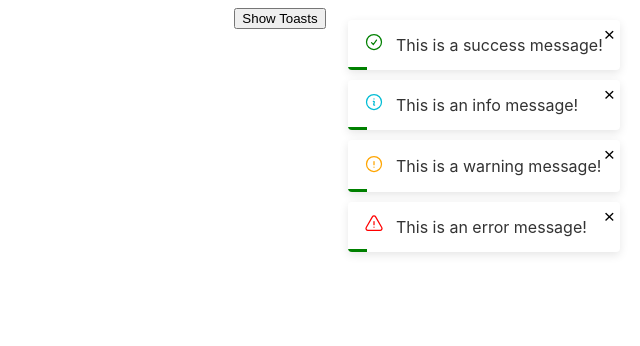
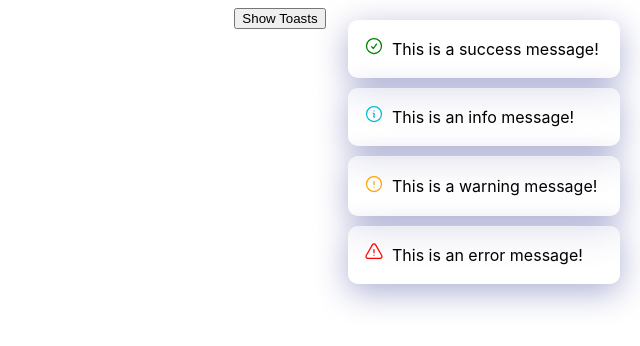
Before and after one commit to m-sohaibnadeem/react-smooth-toast, a React (Vite) app: page / in a window 1280 px wide. Both pictures are taken after a click on the button "Show Toasts". Shown: the top 346 px of the page, without its empty margins (640-1280 px from the left). Built offline with nearby package versions, Linux system fonts and the light colour scheme.

Commit message:
Rounded & Glass Variant Version 1.0.20 alpha

```diff
--- a/package.json
+++ b/package.json
@@ -1,7 +1,7 @@
 {
   "name": "react-smooth-toast",
   "private": false,
-  "version": "1.0.19",
+  "version": "1.0.20",
   "type": "module",
   "types": "dist/index.d.ts",
   "description": "A simple and customizable toast library for React",
--- a/src/App.tsx
+++ b/src/App.tsx
@@ -12,7 +12,7 @@ function App() {
   return (
   <div style={{display:"flex",justifyContent:"center",alignItems:"center"}}>
   <button style={{marginLeft:"35rem"}} onClick={showToast}>Show Toasts</button>
-  <ToastContainer position="top-right" variant="progress" />
+  <ToastContainer position="top-right" variant="glassmorphism" />
   </div>
   )
 }
--- a/src/components/Toast.css
+++ b/src/components/Toast.css
@@ -337,3 +337,154 @@ animation: toast-spring-center 0.5s ease-out forwards;
 92% { transform: translateY(-2%); }
 100% { transform: translateY(0%); }
 }
+
+/* Toast rounded styles */
+.toast-rounded {
+  border-radius: 20px;
+  padding: 8px 16px;
+  margin-bottom: 8px;
+  min-width: 15rem;
+  max-width: 30rem;
+  width: fit-content;
+  cursor: pointer;
+  color: #000;
+  display: flex;
+  align-items: center;
+  justify-content: space-between;
+  box-shadow: rgba(0, 0, 0, 0.1) 0px 2px 8px;
+  position: relative;
+  overflow: hidden;
+  font-size: 0.9rem;
+  opacity: 0;
+  transform: translateY(20px);
+  animation: toast-enter 0.3s ease-out forwards;
+}
+
+@keyframes toast-enter {
+  0% {
+    opacity: 0;
+    transform: translateY(20px);
+  }
+  100% {
+    opacity: 1;
+    transform: translateY(0);
+  }
+}
+
+.toast-rounded-content {
+  display: flex;
+  align-items: center;
+  gap: 8px;
+  flex-grow: 1;
+  overflow: hidden;
+  text-overflow: ellipsis;
+  white-space: nowrap;
+}
+
+.toast-rounded-close {
+  background: none;
+  border: none;
+  color: inherit;
+  font-size: 16px;
+  cursor: pointer;
+  padding: 0;
+  line-height: 1;
+  flex-shrink: 0;
+}
+
+.toast-rounded .toast-progress-bar {
+  position: absolute;
+  bottom: 0;
+  left: 0;
+  height: 2px;
+  background-color: green;
+  transition: width 10ms linear;
+  border-bottom-left-radius: 20px;
+  border-bottom-right-radius: 20px;
+}
+
+.toast-rounded.success { background-color: #E8F5E9; }
+.toast-rounded.error { background-color: #FFEBEE; }
+.toast-rounded.info { background-color: #E3F2FD; }
+.toast-rounded.warning { background-color: #FFF3E0; }
+.toast-glassmorphism {
+  background: rgba(255, 255, 255, 0.25);
+  backdrop-filter: blur(10px);
+  border: 1px solid rgba(255, 255, 255, 0.18);
+  box-shadow: 0 8px 32px 0 rgba(31, 38, 135, 0.37);
+  border-radius: 10px;
+  padding: 15px;
+  animation: glassmorphism-appear 0.5s ease-out forwards;
+}
+
+@keyframes glassmorphism-appear {
+  0% {
+    opacity: 0;
+    transform: scale(0.9) translateY(20px);
+    backdrop-filter: blur(0px);
+  }
+  100% {
+    opacity: 1;
+    transform: scale(1) translateY(0);
+    backdrop-filter: blur(10px);
+  }
+}
+
+.toast-glassmorphism-content {
+  display: flex;
+  align-items: center;
+  gap: 8px;
+  animation: content-fade-in 0.3s ease-out 0.2s both;
+}
+
+@keyframes content-fade-in {
+  from {
+    opacity: 0;
+    transform: translateY(10px);
+  }
+  to {
+    opacity: 1;
+    transform: translateY(0);
+  }
+}
+
+.toast-glassmorphism-close {
+  background: none;
+  border: none;
+  color: inherit;
+  font-size: 16px;
+  cursor: pointer;
+  padding: 0;
+  line-height: 1;
+  transition: transform 0.2s ease;
+}
+
+.toast-glassmorphism-close:hover {
+  transform: rotate(90deg);
+}
+
+.toast-glassmorphism .toast-progress-bar {
+  position: absolute;
+  bottom: 0;
+  left: 0;
+  height: 3px;
+  background-color: rgba(255, 255, 255, 0.5);
+  transition: width 10ms linear;
+  border-bottom-left-radius: 10px;
+  border-bottom-right-radius: 10px;
+  animation: progress-glow 1.5s ease-in-out infinite alternate;
+}
+
+@keyframes progress-glow {
+  from {
+    box-shadow: 0 0 2px rgba(255, 255, 255, 0.5);
+  }
+  to {
+    box-shadow: 0 0 10px rgba(255, 255, 255, 0.8);
+  }
+}
+
+.toast-glassmorphism.success { background-color: rgba(232, 245, 233, 0.25); }
+.toast-glassmorphism.error { background-color: rgba(255, 235, 238, 0.25); }
+.toast-glassmorphism.info { background-color: rgba(227, 242, 253, 0.25); }
+.toast-glassmorphism.warning { background-color: rgba(255, 243, 224, 0.25); }
--- a/src/components/Toast.tsx
+++ b/src/components/Toast.tsx
@@ -1,12 +1,12 @@
-import React, { useEffect, useState } from 'react';
+import React, { useEffect, useState, useCallback, useMemo } from 'react';
 import { ErrorIcon, InfoIcon, SpinnerIcon, SuccessIcon, WarningIcon } from '../icons';
 import './Toast.css';
-import { ToastOptions } from '../types/types';
+import { ToastOptions, ToastPosition, ToastVariant, ToastType } from '../types/types';
 
 interface ToastProps extends ToastOptions {
   removeToast: (id: string) => void;
-  variant?: 'minimal' | 'material' | 'modern' | 'progress';
-  position?: 'top-left' | 'top-right' | 'bottom-left' | 'bottom-right' | 'top-center' | 'bottom-center';
+  variant?: ToastVariant;
+  position?: ToastPosition;
   isPending?: boolean;
 }
 
@@ -26,7 +26,8 @@ const Toast: React.FC<ToastProps> = ({
   const [progress, setProgress] = useState<number>(100);
 
   useEffect(() => {
-    if (id) {
+    if (!id) return;
+
     const startTime = Date.now();
     const timer = setInterval(() => {
       const elapsedTime = Date.now() - startTime;
@@ -40,38 +41,59 @@ const Toast: React.FC<ToastProps> = ({
     }, 10);
 
     return () => clearInterval(timer);
-    }
   }, [id, removeToast, duration]);
 
-  const getIcon = () => {
+  const getIcon = useCallback(() => {
     if (icon) return <div className="icon-wrapper">{icon}</div>;
     if (isPending) return <SpinnerIcon />;
-    switch (type) {
-      case 'success': return <SuccessIcon />;
-      case 'info': return <InfoIcon />;
-      case 'error': return <ErrorIcon />;
-      case 'warning': return <WarningIcon />;
-      default: return null;
-    }
+    const icons: Record<ToastType, JSX.Element> = {
+      success: <SuccessIcon />,
+      info: <InfoIcon />,
+      error: <ErrorIcon />,
+      warning: <WarningIcon />
     };
-  const getAnimationClass = () => {
+    return icons[type] || null;
+  }, [icon, isPending, type]);
+
+  const getAnimationClass = useCallback(() => {
     if (variant === 'minimal') return 'toast-enter';
     if (position.includes('left')) return 'toast-enter-left';
     if (position.includes('right')) return 'toast-enter-right';
     return 'toast-enter-center';
-  };
+  }, [variant, position]);
 
-  const baseClassName = `toast ${type} ${variant} ${getAnimationClass()} ${className || ''}`;
-  const renderToast = (content: React.ReactNode) => (
+  const baseClassName = useMemo(() =>
+    `toast ${type} ${variant} ${getAnimationClass()} ${className || ''}`,
+    [type, variant, getAnimationClass, className]
+  );
+
+  const renderToast = useCallback((content: React.ReactNode) => (
     <div
       className={`toast ${type} ${variant} ${baseClassName} toast-enter`}
       style={style}
       onClick={() => id && removeToast(id)}
     >
       {content}
-      <div className="toast-progress-bar" style={{ width: `${progress}%`,position:"absolute",bottom:0,left:0,height:"3px",backgroundColor:"green",transition:"width 10ms linear", }} />
+      <div
+        className="toast-progress-bar"
+        style={{
+          width: `${progress}%`,
+          position: "absolute",
+          bottom: 0,
+          left: 0,
+          height: "3px",
+          backgroundColor: "green",
+          transition: "width 10ms linear",
+        }}
+      />
     </div>
-  );
+  ), [type, variant, baseClassName, style, id, removeToast, progress]);
+
+  const handleClose = useCallback((e: React.MouseEvent) => {
+    e.stopPropagation();
+    id && removeToast(id);
+  }, [id, removeToast]);
+
   if (variant === 'material') {
     return (
       <div
@@ -83,41 +105,77 @@ const Toast: React.FC<ToastProps> = ({
           {getIcon()}
           <span>{message}</span>
         </div>
-        <button className="toast-material-close" onClick={(e) => { e.stopPropagation(); id && removeToast(id); }}>
+        <button className="toast-material-close" onClick={handleClose}>
           &times;
         </button>
       </div>
     );
   }
-  if(variant === 'progress'){
-    return (
-    renderToast(
+
+  if (variant === 'progress') {
+    return renderToast(
       <>
         <div className="toast-content">
           {getIcon()}
           <span>{message}</span>
         </div>
-           <button className="toast-modern-close" onClick={(e) => { e.stopPropagation(); id && removeToast(id); }}>
+        <button className="toast-modern-close" onClick={handleClose}>
           &times;
         </button>
       </>
-    )
-    )
+    );
   }
+
+  if (variant === 'rounded') {
+    return (
+      <div
+        className={`toast-rounded ${type} ${baseClassName}`}
+        style={{...style, borderRadius: '25px'}}
+        onClick={() => id && removeToast(id)}
+      >
+        <div className="toast-rounded-content">
+          {getIcon()}
+          <span>{message}</span>
+        </div>
+      </div>
+    );
+  }
+
+  if (variant === 'glassmorphism') {
+    return (
+      <div
+        className={`toast-glassmorphism ${type} ${baseClassName}`}
+        style={{
+          ...style,
+          background: 'rgba(255, 255, 255, 0.25)',
+          backdropFilter: 'blur(10px)',
+          border: '1px solid rgba(255, 255, 255, 0.18)',
+          boxShadow: '0 8px 32px 0 rgba(31, 38, 135, 0.37)',
+          borderRadius: '10px',
+          padding: '15px',
+        }}
+        onClick={() => id && removeToast(id)}
+      >
+        <div className="toast-glassmorphism-content">
+          {getIcon()}
+          <span>{message}</span>
+        </div>
+      </div>
+    );
+  }
+
   return (
     <div
       className={`toast ${type} ${variant} ${baseClassName} toast-enter`}
       style={style}
       onClick={() => id && removeToast(id)}
     >
-
       <div className="toast-content">
         {getIcon()}
         <span>{message}</span>
       </div>
     </div>
-)
-
+  );
 };
 
-export default Toast;
+export default React.memo(Toast);
--- a/src/types/types.ts
+++ b/src/types/types.ts
@@ -57,4 +57,4 @@ export interface UseToastReturn {
 
 // Utility Types
 export type ToastPosition = 'top-left' | 'top-right' | 'bottom-left' | 'bottom-right' | 'top-center' | 'bottom-center';
-export type ToastVariant = 'minimal' | 'material' | 'modern' | 'progress';
+export type ToastVariant = 'minimal' | 'material' | 'modern' | 'progress' | 'rounded' | 'glassmorphism';
```
Also changed, not shown: 1 other file (tests, documents, lock files or other folders). Lines whose indentation alone changed are shown as unchanged.
